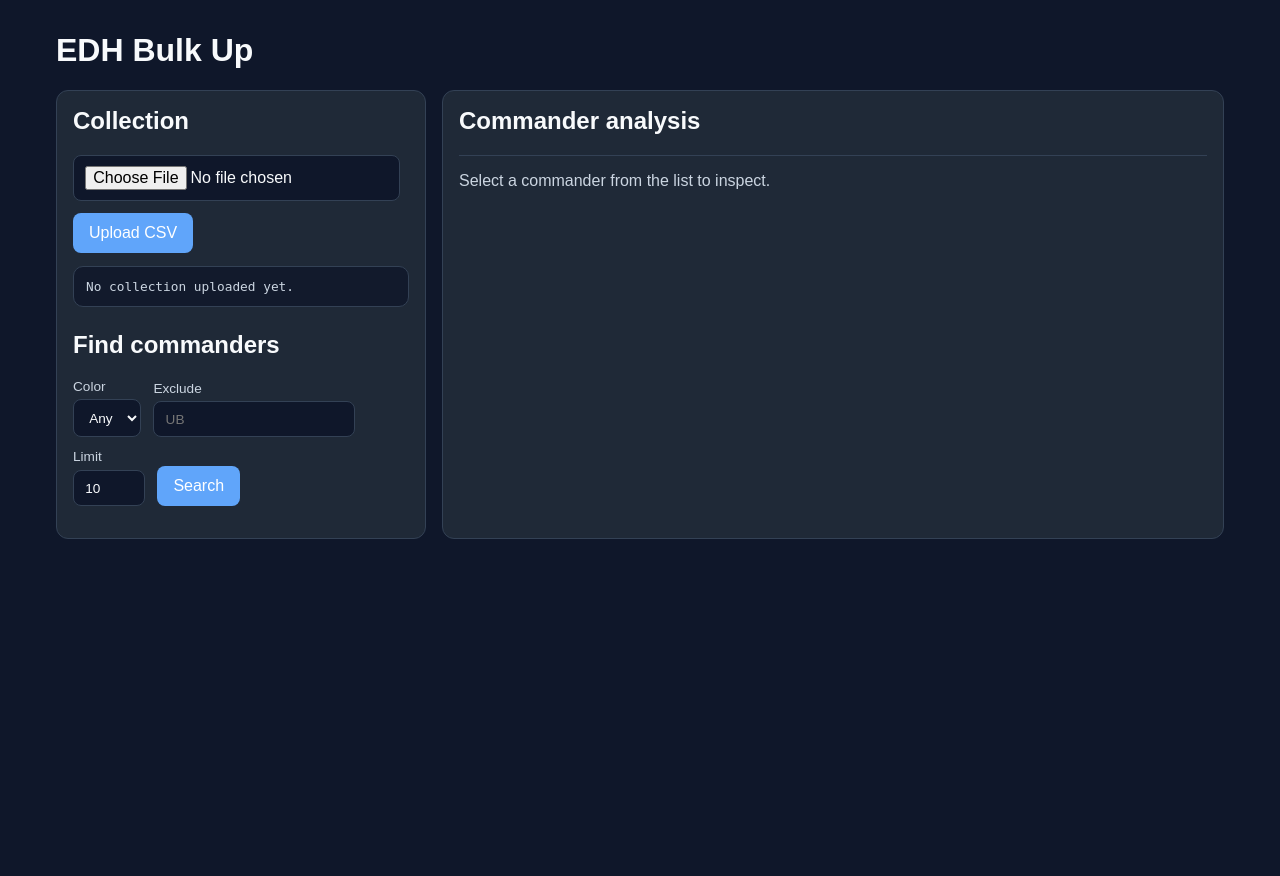
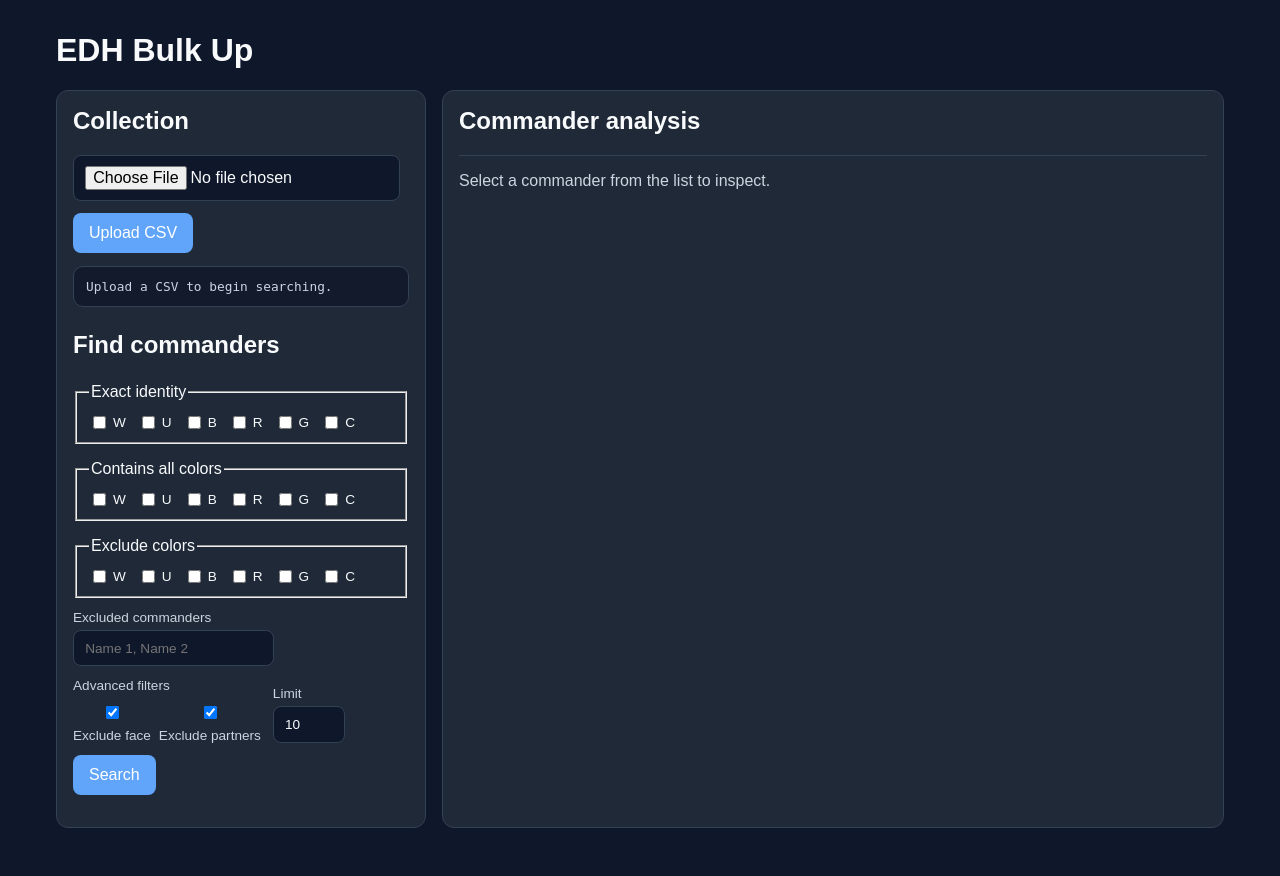
Before and after one commit to john-alexander-611/edhbulkup, a FastAPI app: page / in a window 1280 px wide. Before the commit the page ends 539 px from the top, so only its background shows below. Run offline with FastAPI, Linux system fonts and the light colour scheme; data that the repository does not hold is empty.

Commit message:
quick bugfixes/style issues

```diff
--- a/app/main.py
+++ b/app/main.py
@@ -15,8 +15,13 @@ from app.schemas import (
     UploadCollectionResponse,
 )
 from find_deck_matches import (
+    excluded_commanders,
     filter_color_identity,
+    filter_contains_colors,
     filter_exclude_colors,
+    filter_excluded_commanders,
+    filter_face_commanders,
+    filter_partners,
     get_decks,
 )
 from models.collection import Collection
@@ -27,6 +32,16 @@ from scryfall.cache_wrappers import ScryfallCache, TagCache
 app = FastAPI(title="EDH Bulk Up", version="0.1.0")
 
 templates = Jinja2Templates(directory=str(Path(__file__).resolve().parent / "templates"))
+
+
+def get_uploaded_collection() -> Collection:
+    collection = getattr(app.state, "collection", None)
+    if collection is None:
+        raise HTTPException(
+            status_code=400,
+            detail="Upload a collection CSV before searching or analyzing commanders.",
+        )
+    return collection
 
 
 @app.get("/", response_class=HTMLResponse)
@@ -42,15 +57,43 @@ def health() -> dict[str, str]:
 @app.get("/api/search", response_model=list[DeckMatchResponse])
 def search_commanders(
     color: str | None = Query(default=None),
+    identity: str | None = Query(default=None),
+    contains: str | None = Query(default=None),
     exclude: str | None = Query(default=None),
+    identity_colors: list[str] = Query(default=[]),
+    contains_colors: list[str] = Query(default=[]),
+    exclude_colors: list[str] = Query(default=[]),
+    exclude_face: bool = Query(default=False),
+    exclude_partners: bool = Query(default=False),
+    exclude_commanders: str | None = Query(default=None),
     limit: int = Query(default=10, ge=1, le=50),
 ):
-    collection = Collection(parse_moxfield_csv("parse_input/collection.csv"))
+    collection = get_uploaded_collection()
     filters = []
+
     if color:
         filters.append(filter_color_identity(color))
-    if exclude:
-        filters.append(filter_exclude_colors(exclude))
+    selected_identity = "".join(identity_colors)
+    selected_contains = "".join(contains_colors)
+    selected_exclude = "".join(exclude_colors)
+    if identity or selected_identity:
+        filters.append(filter_color_identity(identity or selected_identity))
+    if contains or selected_contains:
+        filters.append(filter_contains_colors(contains or selected_contains))
+    if exclude or selected_exclude:
+        filters.append(filter_exclude_colors(exclude or selected_exclude))
+    if exclude_face:
+        filters.append(filter_face_commanders)
+    if exclude_partners:
+        filters.append(filter_partners)
+
+    excluded_names = set(excluded_commanders)
+    if exclude_commanders:
+        excluded_names.update(
+            name.strip() for name in exclude_commanders.split(",") if name.strip()
+        )
+    if excluded_names:
+        filters.append(filter_excluded_commanders(excluded_names))
 
     matches = search_decks(
         get_decks().values(),
@@ -83,7 +126,7 @@ async def commander_analysis(commander_name: str):
 
         deck.set_categories(await fetch_commander_page_categories(client, deck.name))
 
-    collection = Collection(parse_moxfield_csv("parse_input/collection.csv"))
+    collection = get_uploaded_collection()
     analysis = analyze_deck(deck, collection)
     scryfall_cache = ScryfallCache()
     tag_cache = TagCache()
@@ -123,6 +166,7 @@ def upload_collection(file: UploadFile = File(...)):
     content = file.file.read()
     parsed = parse_moxfield_csv(io.StringIO(content.decode("utf-8-sig")))
     collection = Collection(parsed)
+    app.state.collection = collection
     return UploadCollectionResponse(
         owned_count=len(collection.names),
         sample_cards=sorted(collection.names)[:10],
--- a/app/schemas.py
+++ b/app/schemas.py
@@ -41,4 +41,3 @@ class DeckAnalysisResponse(BaseModel):
 
 class UploadCollectionResponse(BaseModel):
     owned_count: int
-    sample_cards: list[str]
--- a/app/templates/index.html
+++ b/app/templates/index.html
@@ -132,6 +132,23 @@
       .small {
         font-size: 0.8rem;
       }
+      .filter-section {
+        width: 100%;
+        margin-top: 0.25rem;
+      }
+      .checkboxes {
+        display: flex;
+        flex-wrap: wrap;
+        gap: 0.4rem 0.75rem;
+        margin-top: 0.4rem;
+      }
+      .checkboxes label {
+        display: inline-flex;
+        flex-direction: row;
+        align-items: center;
+        gap: 0.25rem;
+        color: var(--text);
+      }
       @media (max-width: 900px) {
         .layout { grid-template-columns: 1fr; }
       }
@@ -148,25 +165,53 @@
             <input type="file" name="file" accept=".csv" />
             <button type="submit">Upload CSV</button>
           </form>
-          <pre id="upload-result" class="small">No collection uploaded yet.</pre>
+          <pre id="upload-result" class="small">Upload a CSV to begin searching.</pre>
 
           <h2 style="margin-top: 1.5rem;">Find commanders</h2>
           <form id="search-form">
+            <fieldset class="filter-section">
+              <legend>Exact identity</legend>
+              <div class="checkboxes">
+                <label><input type="checkbox" name="identity_colors" value="W" /> W</label>
+                <label><input type="checkbox" name="identity_colors" value="U" /> U</label>
+                <label><input type="checkbox" name="identity_colors" value="B" /> B</label>
+                <label><input type="checkbox" name="identity_colors" value="R" /> R</label>
+                <label><input type="checkbox" name="identity_colors" value="G" /> G</label>
+                <label><input type="checkbox" name="identity_colors" value="C" /> C</label>
+              </div>
+            </fieldset>
+            <fieldset class="filter-section">
+              <legend>Contains all colors</legend>
+              <div class="checkboxes">
+                <label><input type="checkbox" name="contains_colors" value="W" /> W</label>
+                <label><input type="checkbox" name="contains_colors" value="U" /> U</label>
+                <label><input type="checkbox" name="contains_colors" value="B" /> B</label>
+                <label><input type="checkbox" name="contains_colors" value="R" /> R</label>
+                <label><input type="checkbox" name="contains_colors" value="G" /> G</label>
+                <label><input type="checkbox" name="contains_colors" value="C" /> C</label>
+              </div>
+            </fieldset>
+            <fieldset class="filter-section">
+              <legend>Exclude colors</legend>
+              <div class="checkboxes">
+                <label><input type="checkbox" name="exclude_colors" value="W" /> W</label>
+                <label><input type="checkbox" name="exclude_colors" value="U" /> U</label>
+                <label><input type="checkbox" name="exclude_colors" value="B" /> B</label>
+                <label><input type="checkbox" name="exclude_colors" value="R" /> R</label>
+                <label><input type="checkbox" name="exclude_colors" value="G" /> G</label>
+                <label><input type="checkbox" name="exclude_colors" value="C" /> C</label>
+              </div>
+            </fieldset>
             <label>
-              Color
-              <select name="color">
-                <option value="">Any</option>
-                <option value="W">W</option>
-                <option value="U">U</option>
-                <option value="B">B</option>
-                <option value="R">R</option>
-                <option value="G">G</option>
-                <option value="C">C</option>
-              </select>
+              Excluded commanders
+              <input type="text" name="exclude_commanders" placeholder="Name 1, Name 2" />
             </label>
-            <label>
-              Exclude
-              <input type="text" name="exclude" placeholder="UB" />
+            <label style="min-width: 160px;">
+              <span>Advanced filters</span>
+              <span style="display:flex; gap:0.5rem; align-items:center; margin-top:0.25rem;">
+                <label><input type="checkbox" name="exclude_face" checked /> Exclude face</label>
+                <label><input type="checkbox" name="exclude_partners" checked /> Exclude partners</label>
+              </span>
             </label>
             <label>
               Limit
@@ -240,6 +285,9 @@
         const response = await fetch('/api/collection/upload', { method: 'POST', body: formData });
         const data = await response.json();
         uploadResult.textContent = JSON.stringify(data, null, 2);
+        if (response.ok) {
+          searchForm.requestSubmit();
+        }
       });
 
       searchForm.addEventListener('submit', async (event) => {
@@ -250,6 +298,10 @@
         const data = await response.json();
 
         searchResults.innerHTML = '';
+        if (!response.ok) {
+          searchResults.innerHTML = `<li class="muted">${data.detail || 'Upload a collection CSV first.'}</li>`;
+          return;
+        }
         data.forEach((item) => {
           const li = document.createElement('li');
           li.className = 'result';
@@ -269,7 +321,6 @@
         });
       });
 
-      searchForm.requestSubmit();
     </script>
   </body>
 </html>
--- a/commander_specific.py
+++ b/commander_specific.py
@@ -100,9 +100,11 @@ def rank_functional_replacements_for_tag(
 ) -> list[str]:
     """Return the top five legal, owned EDHREC suggestions for one tag."""
     candidates = tag_cache.get_cards_with_tag(tag)
+    excluded_cards = set(deck.cards) | {deck.name.strip().lower()}
     legal_owned = [
         card
         for card in candidates & owned_cards & edhrec_suggestions.keys()
+        if card not in excluded_cards
         if deck.is_card_legal(scryfall_cache.get_color_identity(card) or "")
     ]
     legal_owned.sort(
```
Also changed, not shown: tests/test_deck_services.py (+29 -4 lines), README.md, 2 other files.
